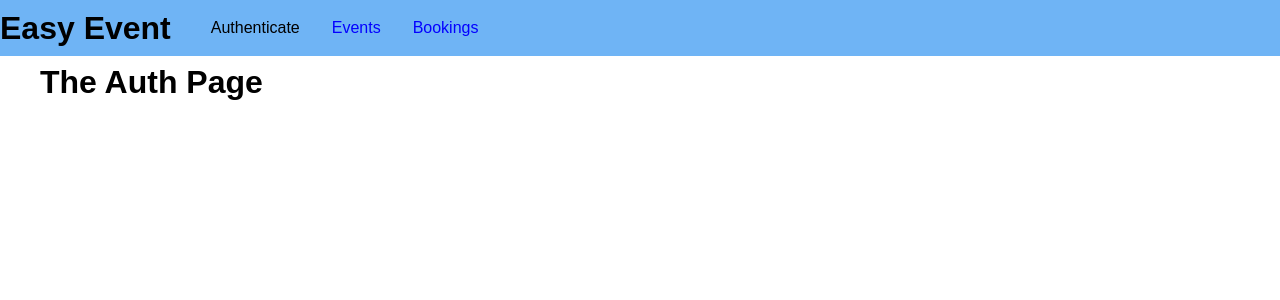
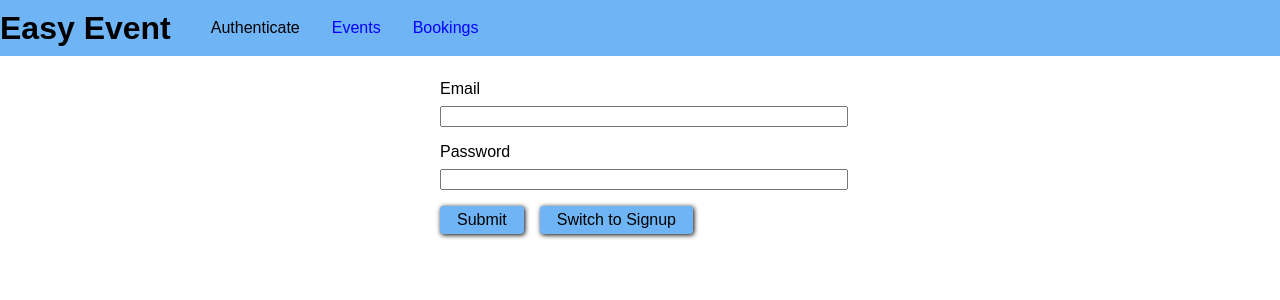
Before and after one commit to lasse1900/graphql-react-booking-app-Deploy, a React (Create React App) app in the folder frontend/: page /auth in a window 1280 px wide. Shown: the top 300 px of the page. Built offline with nearby package versions, Linux system fonts and the light colour scheme.

Commit message:
connect to API part I (13)

```diff
--- /dev/null
+++ b/frontend/src/pages/Auth.css
@@ -0,0 +1,36 @@
+.auth-form {
+  width: 25rem;
+  max-width: 80%;
+  margin: 5rem auto;
+}
+
+.form-control label,
+.form-control input {
+  width: 100%;
+  display: block;
+}
+
+.form-control label {
+  margin-bottom: 0.5rem;
+}
+
+.form-control {
+  margin-bottom: 1rem;
+}
+
+.form-actions button {
+  background: #6FB4F5;
+  font: inherit;
+  border: 1px solid #6FB4F5;
+  border-radius: 3px;
+  padding: 0.25rem 1rem;
+  margin-right: 1rem;
+  box-shadow: 1px 1px 5px;
+  cursor: pointer;
+}
+
+.form-actions button:hover,
+.form-actions button:active {
+  background: rgb(0, 81, 255);
+  border-color: black;
+}
--- a/frontend/src/pages/Auth.js
+++ b/frontend/src/pages/Auth.js
@@ -1,8 +1,43 @@
-import React, { Component } from 'react'
+import React, { Component } from 'react';
+
+import './Auth.css';
 
 class AuthPage extends Component {
+  constructor(props) {
+    super(props);
+    this.emailEl = React.createRef();
+    this.passwordEl = React.createRef();
+  }
+  submitHandler = (event) => {
+    event.preventDefault();
+    const email = this.emailEl.current.value;
+    const password = this.passwordEl.current.value;
+
+    if (email.trim().length === 0 || password.length === 0) {
+      return;
+    }
+
+    console.log(email, password);
+    // ...
+  };
+
   render() {
-    return <h1>The Auth Page</h1>
+    return (
+      <form className="auth-form" onSubmit={this.submitHandler}>
+        <div className="form-control">
+          <label htmlFor="email">Email</label>
+          <input type="email" id="email" ref={this.emailEl} />
+        </div>
+        <div className="form-control">
+          <label htmlFor="password">Password</label>
+          <input type="password" id="password" ref={this.passwordEl} />
+        </div>
+        <div className="form-actions">
+          <button type="button" onClick={this.submitHandler}>Submit</button>
+          <button type="button">Switch to Signup</button>
+        </div>
+      </form>
+    );
   }
 }
 
```
Also changed, not shown: 1 other file (tests, documents, lock files or other folders).
